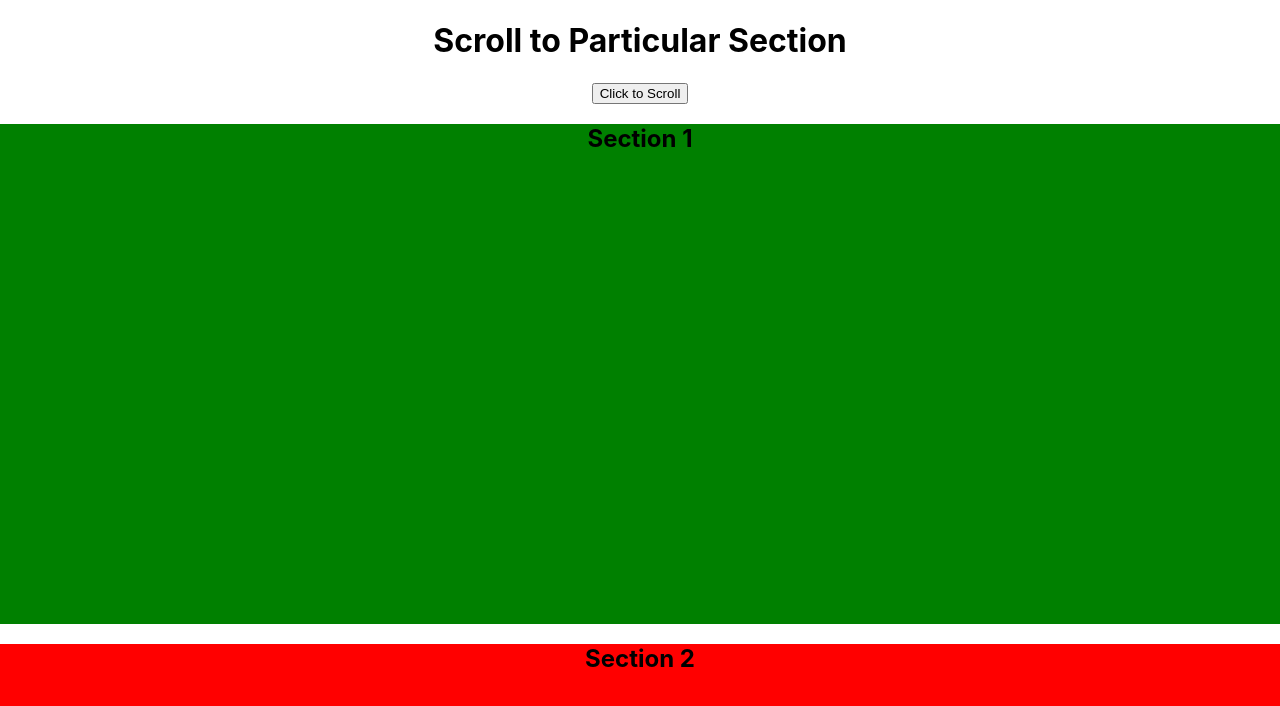
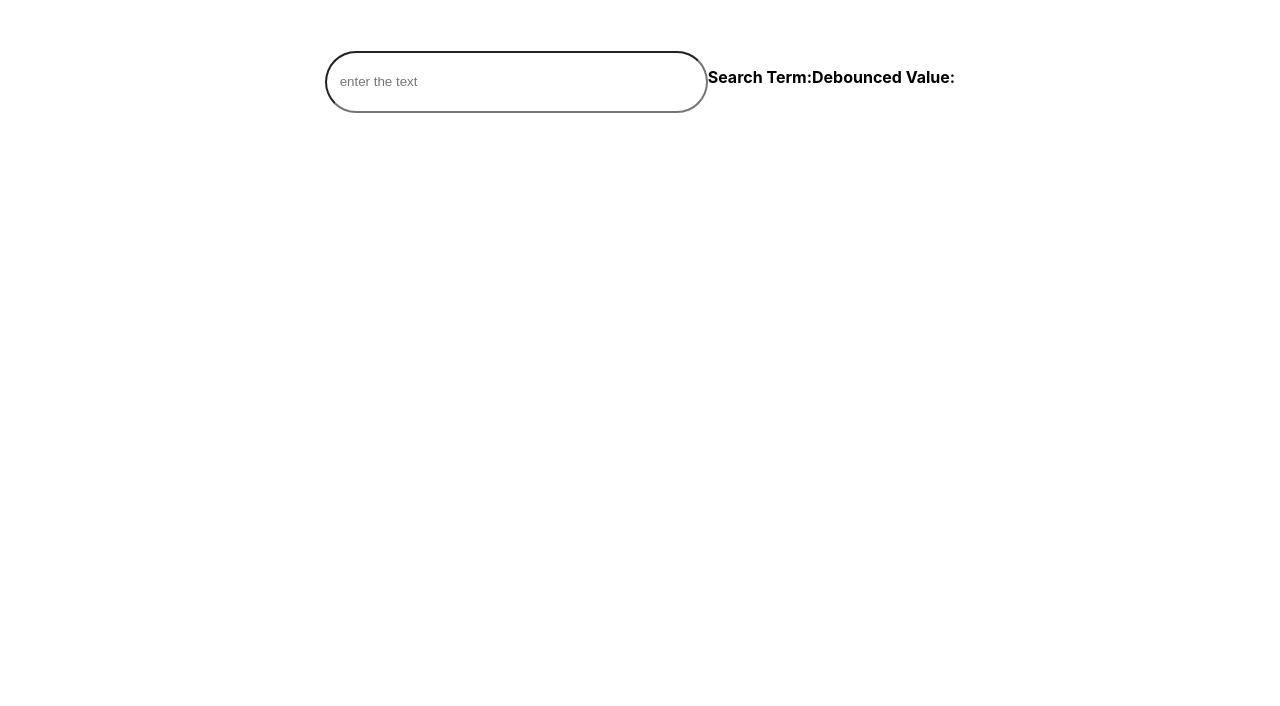
Before and after one commit to khankadir193/reactjs-interviewbased-projects, a React (Create React App) app: page / in a window 1280 px wide. Shown: the top 706 px of the page. Built offline with nearby package versions, Linux system fonts and the light colour scheme.

Commit message:
debounce method

```diff
--- a/src/App.js
+++ b/src/App.js
@@ -3,13 +3,15 @@ import './App.css';
 import ScrollToSection from './scroll-top-bottom/ScrollToSection';
 import AccordianComp from './accordian/AccordianComp';
 import ModalComp from './Modal/ModalComp';
+import DebounceExample from './Debounce/DebounceComp';
 
 function App() {
   return (
     <div>
-     <ScrollToSection />
+     {/* <ScrollToSection /> */}
      {/* <AccordianComp /> */}
      {/* <ModalComp /> */}
+     <DebounceExample />
     </div>
   );
 }
--- /dev/null
+++ b/src/Debounce/DebounceComp.js
@@ -0,0 +1,40 @@
+import React,{useEffect, useState} from "react";
+
+const DebounceExample = () => {
+    const [searchTerm, setSearchTerm] = useState(""); // Input value
+    const [debouncedValue, setDebouncedValue] = useState(""); // Debounced value
+
+    //debounce logic
+    useEffect(()=>{
+        const handler = setTimeout(()=>{
+            setDebouncedValue(searchTerm);
+        },500)
+
+        return ()=>{
+            clearTimeout(handler);
+
+        };
+
+    },[searchTerm])
+
+
+    const handleChange = (event) => {
+        // console.log('event.target.value...', event.target.value);
+        setSearchTerm(event.target.value);
+    };
+
+
+    return (
+        <div style={{ display: 'flex', justifyContent: 'center', margin: '4vw' }}>
+            <input type="text" name="text" placeholder="enter the text" onChange={handleChange} style={{ width: '30%', height: '4vh', borderRadius: '3vw', padding: '1vw' }} />
+            <p>
+                <strong>Search Term:</strong> {searchTerm}
+            </p>
+            <p>
+                <strong>Debounced Value:</strong> {debouncedValue}
+            </p>
+        </div>
+    );
+};
+
+export default DebounceExample;
```
